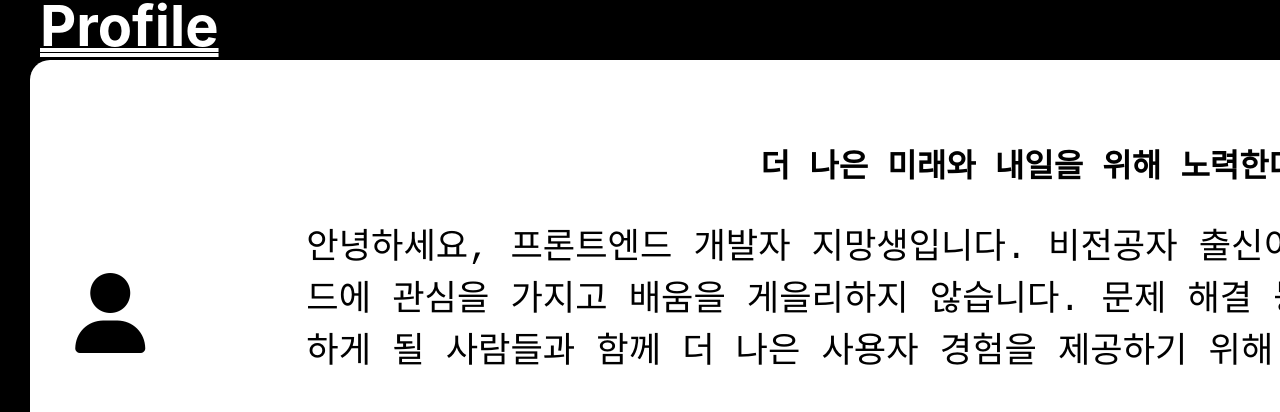
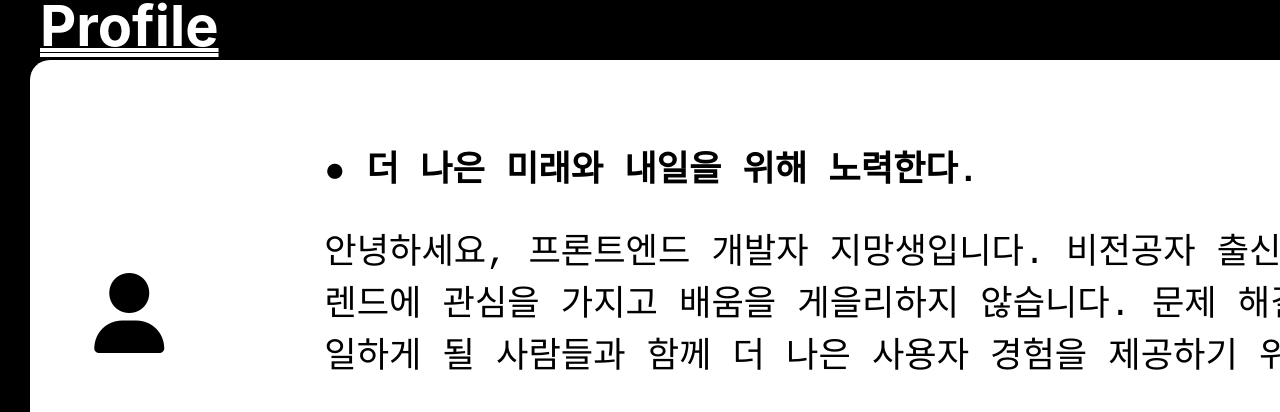
Before and after one commit to 1000mj/portfolio, a React (Create React App) app: page / in a window 1280 px wide. Shown: the part 813-1225 px from the top of the page. Built offline with nearby package versions, Linux system fonts and the light colour scheme.

Commit message:
profile 조정

```diff
--- a/src/App.css
+++ b/src/App.css
@@ -56,6 +56,7 @@ ul,li{
   position: fixed;
   height: 5px;
   background-color: gray;
+  z-index: 1;
 }
 
 .Background-image {
@@ -260,7 +261,7 @@ h1{
   font-family: 'Courier New', Courier, monospace;
 }
 .Prologo{
-  margin-left: 0px;
+  margin-left: 20px;
   margin-right: 100px;
   width: 200px;
   text-align: center;
@@ -285,6 +286,10 @@ h1{
 }
 .intro{
   margin-top:30px;
+  font-size:2.2rem;
+}
+.intro-title{
+  font-weight: bold;
   font-size:2.2rem;
 }
 /* Profile */
--- a/src/section/Profile.js
+++ b/src/section/Profile.js
@@ -11,7 +11,7 @@ function Profile() {
           <i className="fa-solid fa-user fa-5x"></i>
         </div>
         <div className="p-section">
-          <h1>더 나은 미래와 내일을 위해 노력한다.</h1>
+          <div className="intro-title">● 더 나은 미래와 내일을 위해 노력한다.</div>
           <div className="intro">안녕하세요, 프론트엔드 개발자 지망생입니다. 비전공자 출신이지만 항상 새로운 기술과 트렌드에 관심을 가지고 배움을 게을리하지 않습니다. 문제 해결 능력과 소통을 중요시하며, 일하게 될 사람들과 함께 더 나은 사용자 경험을 제공하기 위해 최선을 다하겠습니다.</div>
         </div>
       </div>
```
